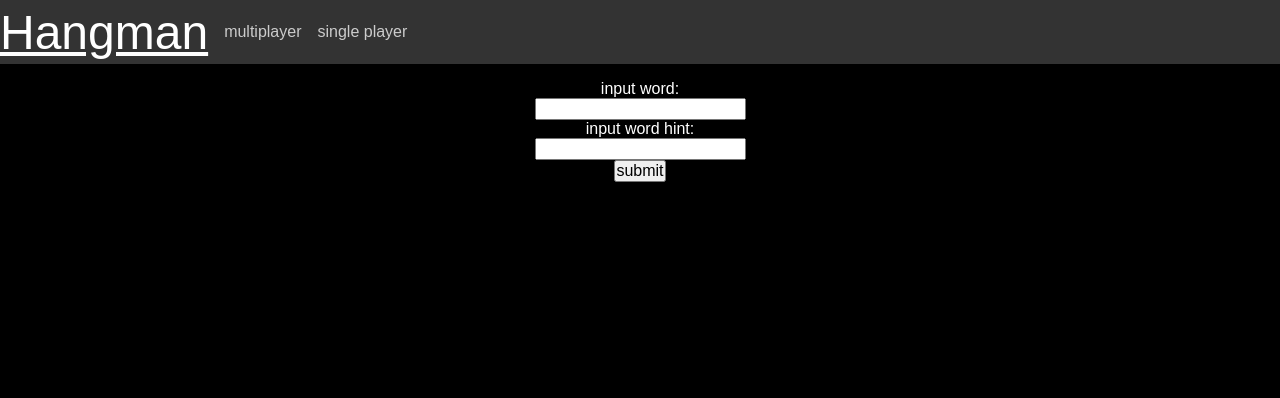
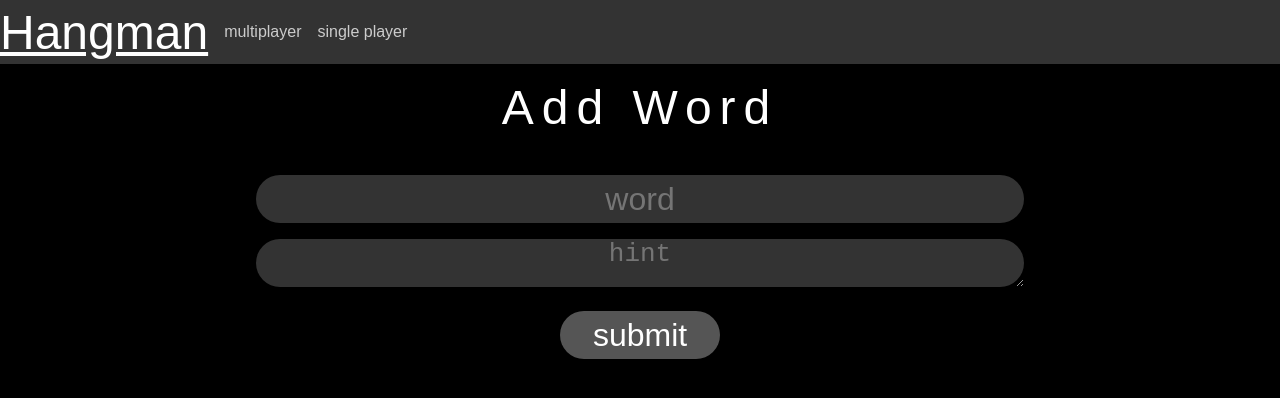
Before and after one commit to howlingunit/hangman, a website with bundled scripts: page static/addWord.html in a window 1280 px wide. Built offline with nearby package versions, Linux system fonts and the light colour scheme.

Commit message:
added styles for user add words

```diff
--- a/static/addWord.html
+++ b/static/addWord.html
@@ -26,13 +26,11 @@
     </nav>
 
     <section id="game">
-        <h3>input word:</h3>
-        <input type="text" name="newWord" id="newWord">
-
-        <h3>input word hint:</h3>
-        <input type="text" name="newHint" id="newHint">
-        <button id="subNewWord">submit</button>
+        <h2 class="pageHeader">Add Word</h2>
+        <input placeholder='word' type="text" name="newWord" id="newWord" class="textBox">
+        <textarea placeholder='hint' name="newHint" id="newHint" class="textBox"></textarea>
         <p id="responseText"></p>
+        <button id="subNewWord" class="BtnStyle"">submit</button>
     </section>
 
     <script src="./addword.mjs" type="module"></script>
--- a/static/addword.mjs
+++ b/static/addword.mjs
@@ -9,11 +9,13 @@ function eventListeners() {
 }
 
 async function sendWord() {
-  const word = document.querySelector('#newWord').value;
-  const def = document.querySelector('#newHint').value;
+  const word = document.querySelector('#newWord');
+  const def = document.querySelector('#newHint');
   const responseText = document.querySelector('#responseText');
+  const subButton = document.querySelector('#subNewWord');
 
-  const payload = { word, def };
+
+  const payload = { word: word.value, def: def.value };
 
   const response = await fetch('/submitWord', {
     method: 'POST',
@@ -21,8 +23,12 @@ async function sendWord() {
     body: JSON.stringify(payload),
   });
   if (await response.ok) {
-    responseText.textContent = 'ok!';
+    subButton.classList.add('correctLetter');
+    word.value = '';
+    def.value = '';
+    responseText.textContent = 'Your word has been added!';
   } else {
     responseText.textContent = await response.json();
+    subButton.classList.add('incorrectLetter');
   }
 }
--- a/static/style.css
+++ b/static/style.css
@@ -61,6 +61,8 @@ p{
 
     --nav-big-display: flex;
     --nav-small-display: none;
+
+    --textBoxWidth: 60vw;
 }
 
 @media (max-width: 600px) {
@@ -70,6 +72,8 @@ p{
         --nav-big-display: none;
         --nav-small-display: flex;
         --nav-flex-direction: column;
+        --textBoxWidth: 95vw;
+
 
     }
 }
@@ -276,3 +280,34 @@ nav{
     margin: 0;
     transition: 5s;
   }
+
+  .textBox {
+      border:0;
+      margin: 0.5rem;
+      background-color: #333333;
+      border-radius: 3rem;
+      height: 3rem;
+      width: var(--textBoxWidth);
+      text-align: center;
+      color: #fff;
+      font-size: 2em;
+  }
+
+.pageHeader {
+    text-decoration: none;
+    font-size: 3rem;
+    letter-spacing: 0.5rem;
+    margin-bottom: 2rem;
+}
+
+#subNewWord {
+    border-radius: 3rem;
+    margin-top: 0rem;
+    height: 3rem;
+    width: 10rem;
+    font-size: 2rem;
+}
+
+#responseText {
+    font-size: 1.5rem;
+}
```
Also changed, not shown: 1 other file.
